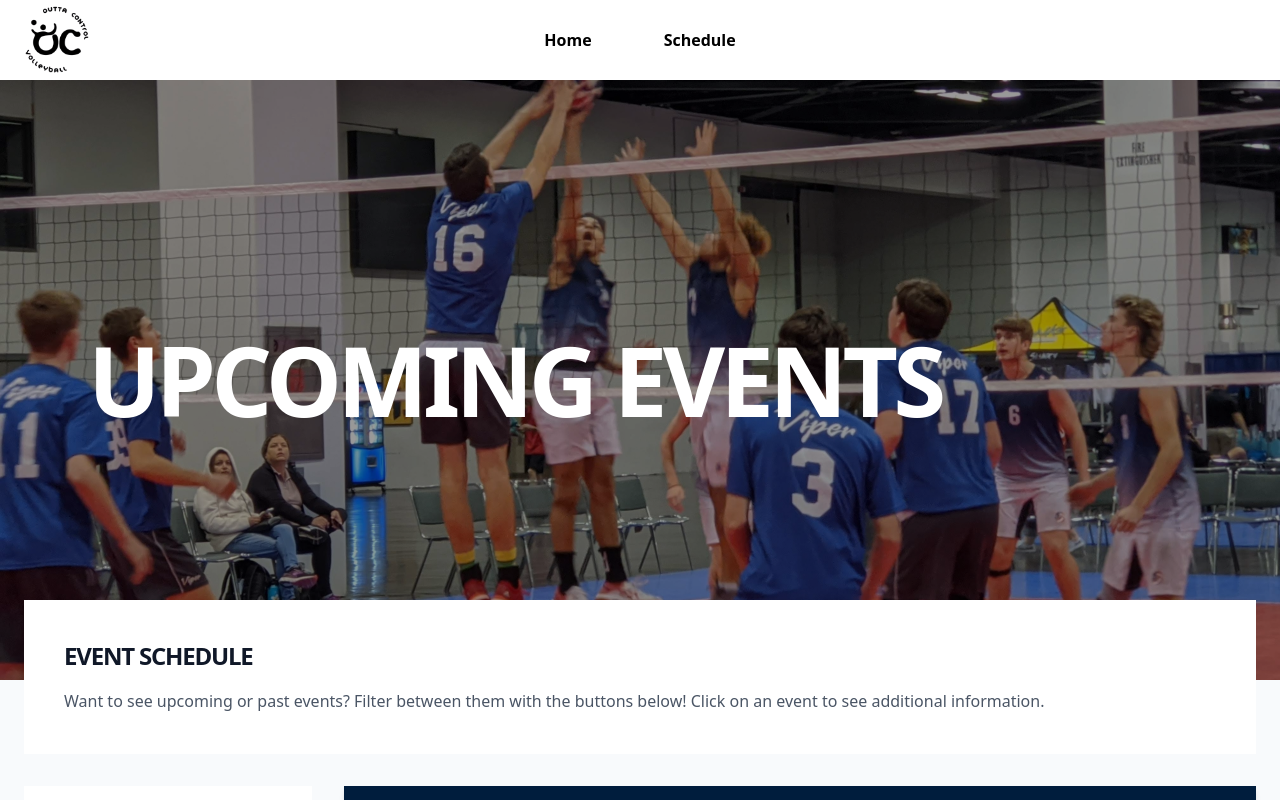
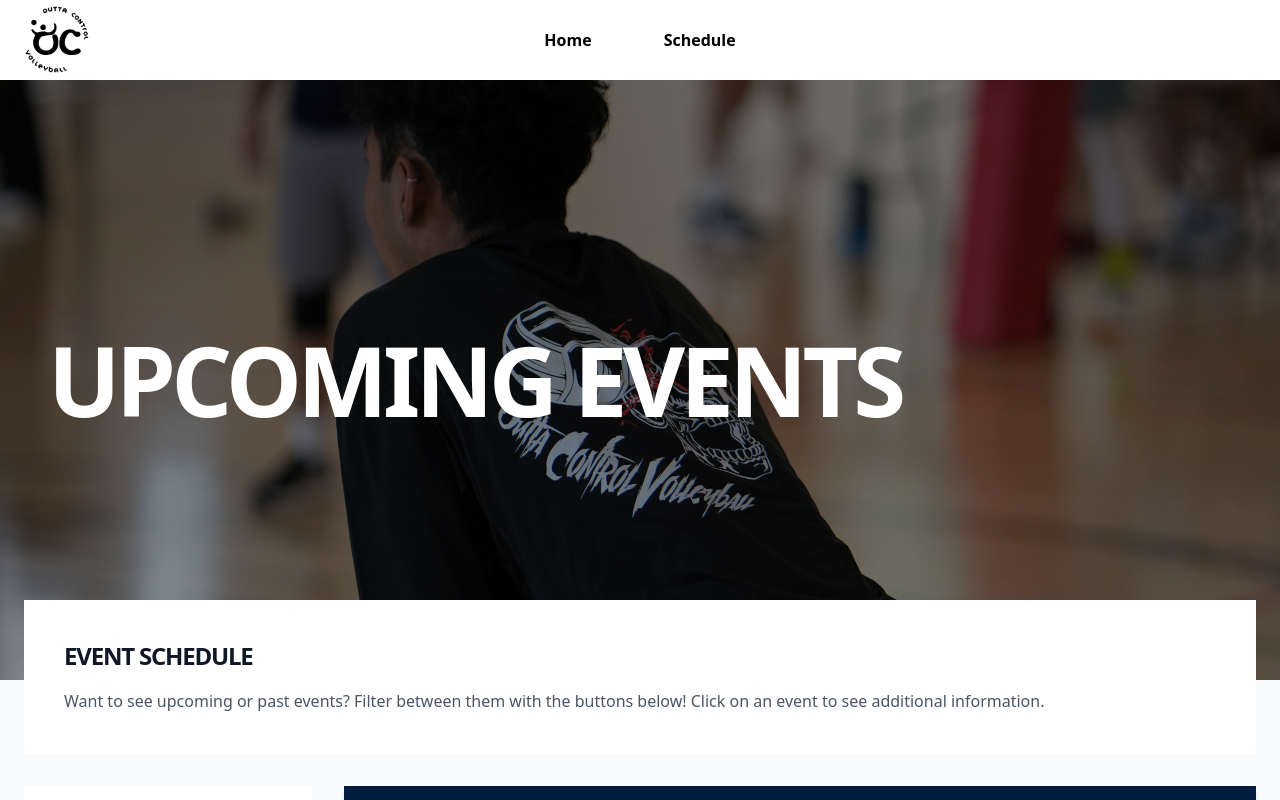
Before and after one commit to amashriq/oc-volleyball, a Next.js app: page /schedule in a window 1280 px wide. Shown: the top 800 px of the page. Built offline with nearby package versions, Linux system fonts and the light colour scheme; no server answers; the database is empty.

Commit message:
first test run

```diff
--- a/app/schedule/EventList.tsx
+++ b/app/schedule/EventList.tsx
@@ -3,7 +3,6 @@
 import { useState } from "react";
 import Link from "next/link";
 import Image from "next/image";
-import { get } from "http";
 
 type Event = {
   id: number;
@@ -22,16 +21,23 @@ type Event = {
 
 const EVENT_TYPES = ["All", "Tournaments", "Open Gyms"];
 
+// Filter by Category
+// Logic: Normalize "Tournaments" to "tournament" to match typical DB entries
+const FILTER_TO_DB_TYPE: Record<string, string> = {
+  Tournaments: "tournament",
+  "Open Gyms": "open gym",
+};
+
+const PAGE_SIZE = 10;
+const today = new Date().toLocaleDateString("en-CA", {
+  timeZone: "America/New_York",
+});
+
 export default function EventList({ events }: { events: Event[] }) {
   // --- 1. STATE ---
   const [viewMode, setViewMode] = useState<"upcoming" | "past">("upcoming");
   const [filter, setFilter] = useState("All");
   const [currentPage, setCurrentPage] = useState(0);
-
-  const PAGE_SIZE = 10;
-  const today = new Date().toLocaleDateString("en-CA", {
-    timeZone: "America/New_York",
-  });
 
   // --- 2. THE PIPELINE (Filter -> Sort) ---
   const processedEvents = events
@@ -39,13 +45,6 @@ export default function EventList({ events }: { events: Event[] }) {
       // Filter by Date
       const isUpcoming = e.date >= today;
       const matchesView = viewMode === "upcoming" ? isUpcoming : !isUpcoming;
-
-      // Filter by Category
-      // Logic: Normalize "Tournaments" to "tournament" to match typical DB entries
-      const FILTER_TO_DB_TYPE: Record<string, string> = {
-        Tournaments: "tournament",
-        "Open Gyms": "open gym",
-      };
 
       const matchesCategory =
         filter === "All" || e.type.toLowerCase() === FILTER_TO_DB_TYPE[filter];
@@ -80,19 +79,14 @@ export default function EventList({ events }: { events: Event[] }) {
     setCurrentPage(0); // Always reset to page 1 on category change
   };
 
-  const getHeaderTitle = () => {
-    // Determine the "Time" prefix
-    const timePrefix = viewMode === "upcoming" ? "Upcoming" : "Past";
-
-    return `${timePrefix}`;
-  };
+  const getHeaderTitle = viewMode === "upcoming" ? "Upcoming" : "Past";
 
   return (
     <>
       <div className='relative h-70 md:h-150 w-full'>
         {/* 1. Background Image */}
         <Image
-          src='/images/schedule/filler_img.jpg'
+          src='/images/schedule/oc14edit.JPG'
           alt='OC Volleyball Action'
           fill
           priority
@@ -106,9 +100,9 @@ export default function EventList({ events }: { events: Event[] }) {
         {/* 3. Content */}
         <div className='relative z-20 h-full mx-auto px-6 flex flex-col justify-center'>
           {/* The Dynamic Title */}
-          <div className='max-w-6xl mx-auto px-6 w-full'>
+          <div className='max-w-7xl mx-auto px-6 w-full'>
             <h1 className='text-white text-6xl md:text-8xl font-bold uppercase tracking-tighter leading-[0.9]'>
-              {getHeaderTitle()} Events
+              {getHeaderTitle} Events
             </h1>
           </div>
         </div>
@@ -118,7 +112,6 @@ export default function EventList({ events }: { events: Event[] }) {
       <div className='max-w-7xl mx-auto px-6 -mt-12 md:-mt-20 relative z-30'>
         {/* 1. The Info Box (Floating Card) */}
         <div className='bg-white p-8 md:p-10'>
-          {" "}
           <h2 className='text-2xl font-black uppercase tracking-tighter text-gray-900 mb-4'>
             Event Schedule
           </h2>
@@ -205,7 +198,7 @@ export default function EventList({ events }: { events: Event[] }) {
           {/* Navy Blue Header Bar */}
           <div className='bg-[#001D3D] text-white p-6 flex justify-between items-end shadow-md'>
             <h2 className='text-4xl font-black leading-none tracking-tighter'>
-              {processedEvents.length} {getHeaderTitle()}{" "}
+              {processedEvents.length} {getHeaderTitle}{" "}
               {processedEvents.length === 1 ? "Event" : "Events"}
             </h2>
           </div>
```
Also changed, not shown: public/images/schedule/_DSC6313.jpg (added), public/images/schedule/oc14edit.JPG (added).
